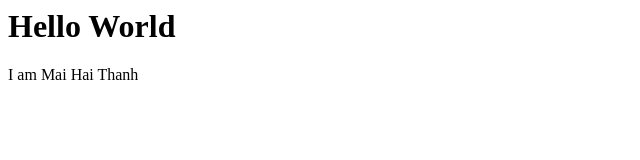
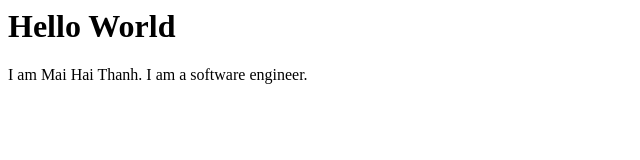
Before and after one commit to mhthanh/mhthanh, a plain HTML site: page index.html in a window 1280 px wide. Shown: the whole page, without its empty margins (0-640 px from the left). Drawn offline with Linux system fonts and the light colour scheme.

Commit message:
modify index site

```diff
--- a/index.html
+++ b/index.html
@@ -1,6 +1,6 @@
 <html>
 <body>
 <h1>Hello World</h1>
-<p>I am Mai Hai Thanh</p>
+<p>I am Mai Hai Thanh. I am a software engineer.</p>
 </body>
 </html>
```
